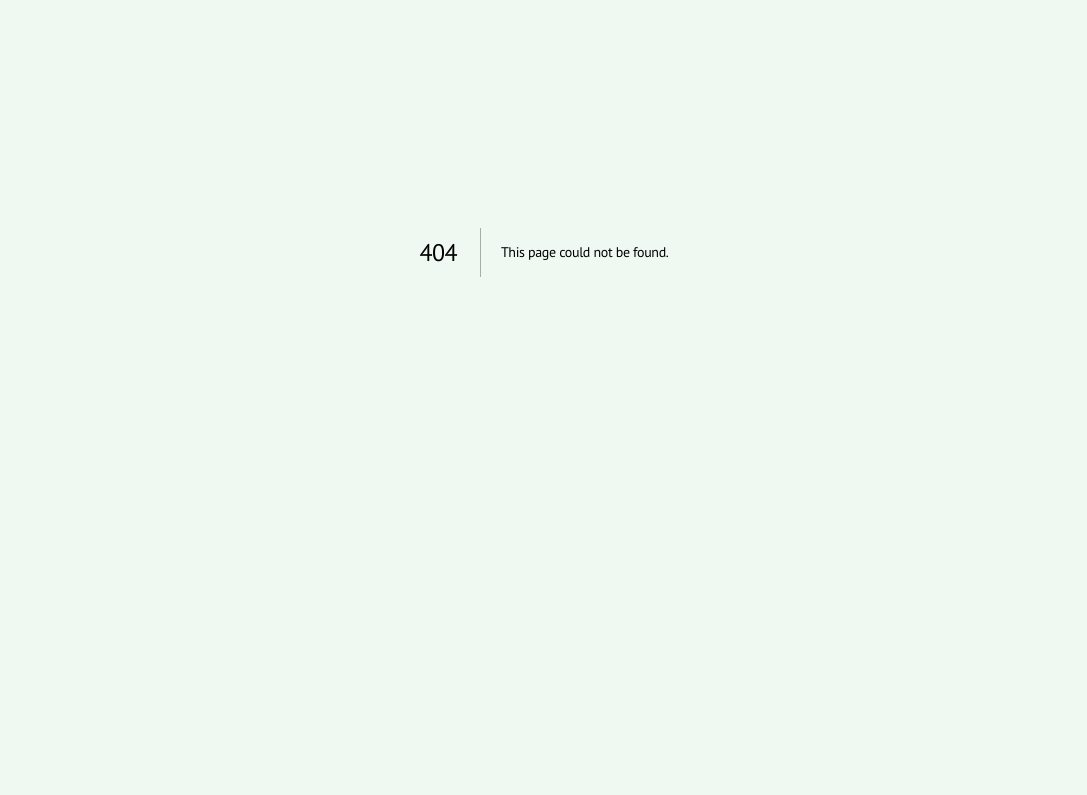
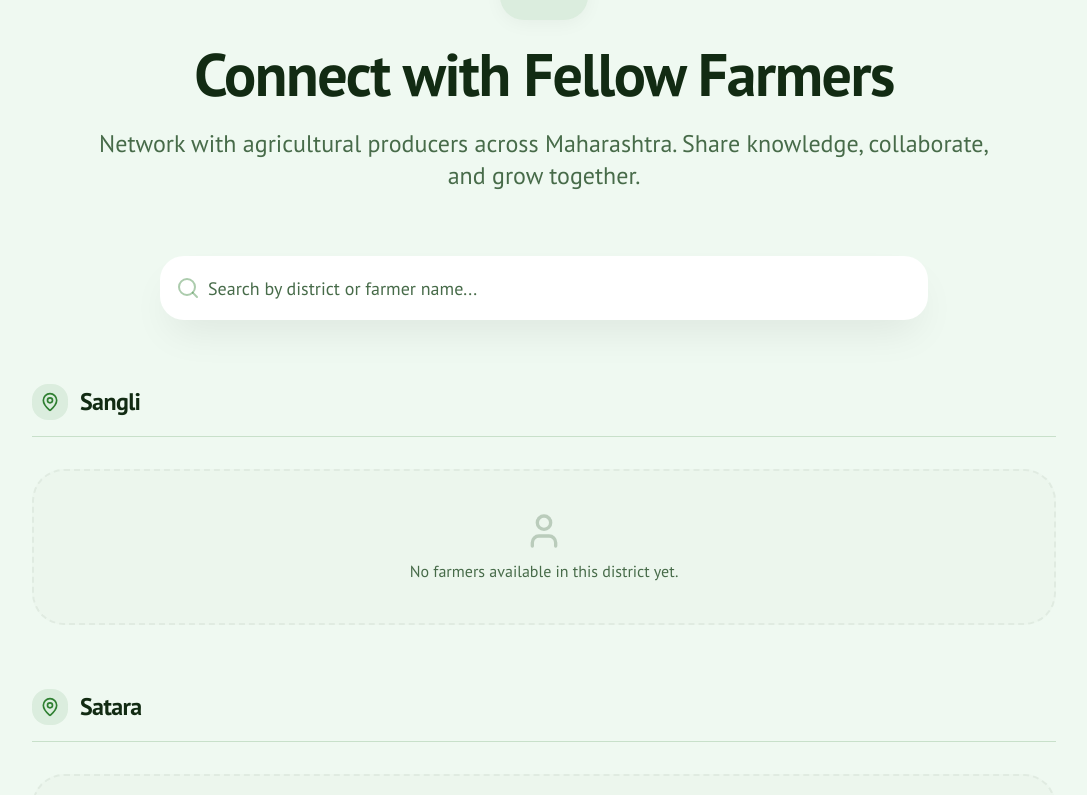
Before and after one commit to Pranav-py1/KrishimitraNew, a Next.js app: page /connect/farmers in a window 1280 px wide. Before the commit this address had no page. Shown: the part 245-1040 px from the top of the page, without its empty margins (96-1183 px from the left). Before the commit the page ends 897 px from the top, so only its background shows below. Built offline with nearby package versions, Linux system fonts and the light colour scheme.

Commit message:
Update the page:
/connect/farmers

Do not modify any other pages.

----

```diff
--- /dev/null
+++ b/src/app/connect/farmers/page.tsx
@@ -0,0 +1,136 @@
+
+'use client';
+
+import { useState } from 'react';
+import { Card, CardContent, CardFooter, CardHeader, CardTitle } from '@/components/ui/card';
+import { Button } from '@/components/ui/button';
+import { Separator } from '@/components/ui/separator';
+import { User, Phone, MessageSquare, Search, Wheat, MapPin } from 'lucide-react';
+import { Input } from '@/components/ui/input';
+import Link from 'next/link';
+
+const ALL_DISTRICTS = [
+  "Sangli", "Satara", "Solapur", "Kolhapur", "Pune", "Akola", "Amravati", "Buldhana",
+  "Yavatmal", "Washim", "Aurangabad", "Beed", "Jalna", "Osmanabad", "Nanded", "Latur",
+  "Parbhani", "Hingoli", "Bhandara", "Chandrapur", "Gadchiroli", "Gondia", "Nagpur",
+  "Wardha", "Ahmednagar", "Dhule", "Jalgaon", "Nandurbar", "Nashik", "Mumbai City",
+  "Mumbai Suburban", "Thane", "Palghar", "Raigad", "Ratnagiri", "Sindhudurg"
+];
+
+const FARMERS = [
+  { id: 'a1', name: "Atul Mahalle", district: "Akola" },
+  { id: 'a2', name: "Ravi Khadse", district: "Akola" },
+  { id: 'am1', name: "Vijay Lajurkar", district: "Amravati" },
+  { id: 'am2', name: "Randhe", district: "Amravati" },
+  { id: 'am3', name: "Cheetan Zod", district: "Amravati" },
+  { id: 'am4', name: "Hemant Lajurkar", district: "Amravati" },
+  { id: 'r1', name: "Ranjit Udeg", district: "Ratnagiri", phone: "8459908922" },
+  { id: 'r2', name: "Guruthnath Udeg", district: "Ratnagiri", phone: "9921210840" },
+  { id: 'r3', name: "Vishawas Ghadsghi", district: "Ratnagiri", phone: "9850996148" },
+  { id: 'r4', name: "Rohidas Gurav", district: "Ratnagiri", phone: "9960652110" },
+  { id: 'r5', name: "Girish Shirke", district: "Ratnagiri", phone: "9011965455" },
+  { id: 'r6', name: "Suyog Vichare", district: "Ratnagiri", phone: "9552465435" },
+  { id: 'r7', name: "Ashwin Aitrekar", district: "Ratnagiri", phone: "9767701653" },
+  { id: 'r8', name: "Tushar Kale", district: "Ratnagiri", phone: "9405071410" },
+  { id: 'r9', name: "Santosh Khanre", district: "Ratnagiri", phone: "9112639501" },
+];
+
+export default function FarmersConnectPage() {
+  const [searchTerm, setSearchTerm] = useState('');
+
+  const filteredDistricts = ALL_DISTRICTS.filter(district =>
+    district.toLowerCase().includes(searchTerm.toLowerCase()) ||
+    FARMERS.some(f => f.district === district && f.name.toLowerCase().includes(searchTerm.toLowerCase()))
+  );
+
+  return (
+    <div className="container mx-auto px-4 py-12 md:px-6 md:py-20 animate-in fade-in duration-1000 bg-background/50">
+      <div className="mb-16 text-center max-w-4xl mx-auto">
+        <div className="mx-auto bg-primary/10 p-5 rounded-3xl w-fit mb-6 shadow-soft">
+          <Wheat className="h-12 w-12 text-primary" />
+        </div>
+        <h1 className="text-4xl md:text-6xl font-bold font-headline mb-6 tracking-tight">Connect with Fellow Farmers</h1>
+        <p className="text-muted-foreground text-lg md:text-2xl leading-relaxed">
+          Network with agricultural producers across Maharashtra. Share knowledge, collaborate, and grow together.
+        </p>
+      </div>
+
+      <div className="max-w-3xl mx-auto mb-16 relative">
+        <Search className="absolute left-4 top-1/2 -translate-y-1/2 h-6 w-6 text-primary/40" />
+        <Input
+          placeholder="Search by district or farmer name..."
+          className="h-16 pl-12 rounded-3xl border-none shadow-soft-xl bg-white text-lg focus:ring-4 ring-primary/5 transition-all"
+          value={searchTerm}
+          onChange={(e) => setSearchTerm(e.target.value)}
+        />
+      </div>
+
+      <div className="space-y-16 max-w-5xl mx-auto">
+        {filteredDistricts.map((district) => {
+          const districtFarmers = FARMERS.filter(f => f.district === district);
+
+          return (
+            <section key={district} className="animate-in fade-in slide-in-from-bottom-4 duration-700">
+              <div className="flex items-center gap-3 mb-4">
+                <div className="bg-primary/10 p-2 rounded-lg">
+                  <MapPin className="h-5 w-5 text-primary" />
+                </div>
+                <h2 className="text-2xl font-bold font-headline">{district}</h2>
+              </div>
+              <Separator className="mb-8 bg-primary/20" />
+
+              {districtFarmers.length === 0 ? (
+                <div className="py-10 px-8 rounded-[2rem] bg-muted/20 border-2 border-dashed border-muted flex flex-col items-center justify-center text-center">
+                  <User className="h-10 w-10 text-muted-foreground/30 mb-2" />
+                  <p className="text-muted-foreground font-medium">No farmers available in this district yet.</p>
+                </div>
+              ) : (
+                <div className="grid gap-6 md:grid-cols-2">
+                  {districtFarmers.map((farmer) => (
+                    <Card key={farmer.id} className="group border-none shadow-soft hover:shadow-soft-xl transition-all duration-500 rounded-3xl bg-card overflow-hidden">
+                      <CardHeader className="pb-2 pt-6 px-6">
+                        <div className="flex items-center gap-4">
+                          <div className="h-14 w-14 rounded-2xl bg-primary/5 flex items-center justify-center text-primary group-hover:scale-110 transition-transform">
+                            <User className="h-7 w-7" />
+                          </div>
+                          <div>
+                            <CardTitle className="text-xl font-headline group-hover:text-primary transition-colors">
+                              {farmer.name}
+                            </CardTitle>
+                            {farmer.phone && (
+                              <div className="flex items-center gap-1.5 text-sm text-muted-foreground mt-1 font-medium">
+                                <Phone className="h-3 w-3 text-primary" />
+                                {farmer.phone}
+                              </div>
+                            )}
+                          </div>
+                        </div>
+                      </CardHeader>
+                      <CardFooter className="p-6 pt-4 grid grid-cols-2 gap-3 border-t border-dashed mt-2">
+                        <Button variant="outline" className="rounded-xl font-bold h-10 border-2 border-primary/10 hover:border-primary/30 transition-all" asChild>
+                          <Link href={`/farmer/profile/${farmer.id}`}>View Profile</Link>
+                        </Button>
+                        <Button className="rounded-xl font-bold h-10 shadow-lg shadow-primary/10 transition-all hover:scale-105" asChild>
+                          <Link href="/messages">
+                            <MessageSquare className="mr-2 h-4 w-4" /> Chat Now
+                          </Link>
+                        </Button>
+                      </CardFooter>
+                    </Card>
+                  ))}
+                </div>
+              )}
+            </section>
+          );
+        })}
+      </div>
+
+      {filteredDistricts.length === 0 && (
+        <div className="text-center py-32 bg-muted/20 rounded-[3rem] border-4 border-dashed border-muted">
+          <Search className="h-20 w-20 text-muted-foreground/30 mx-auto mb-6" />
+          <p className="text-2xl text-muted-foreground font-bold">No matching districts or farmers found.</p>
+        </div>
+      )}
+    </div>
+  );
+}
```
